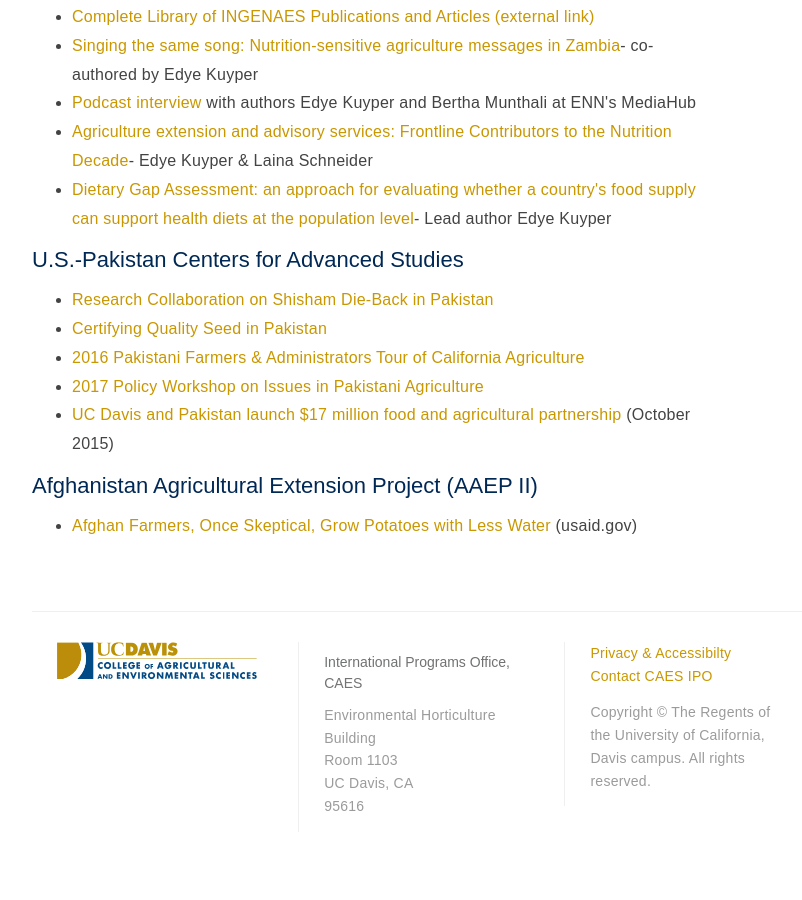
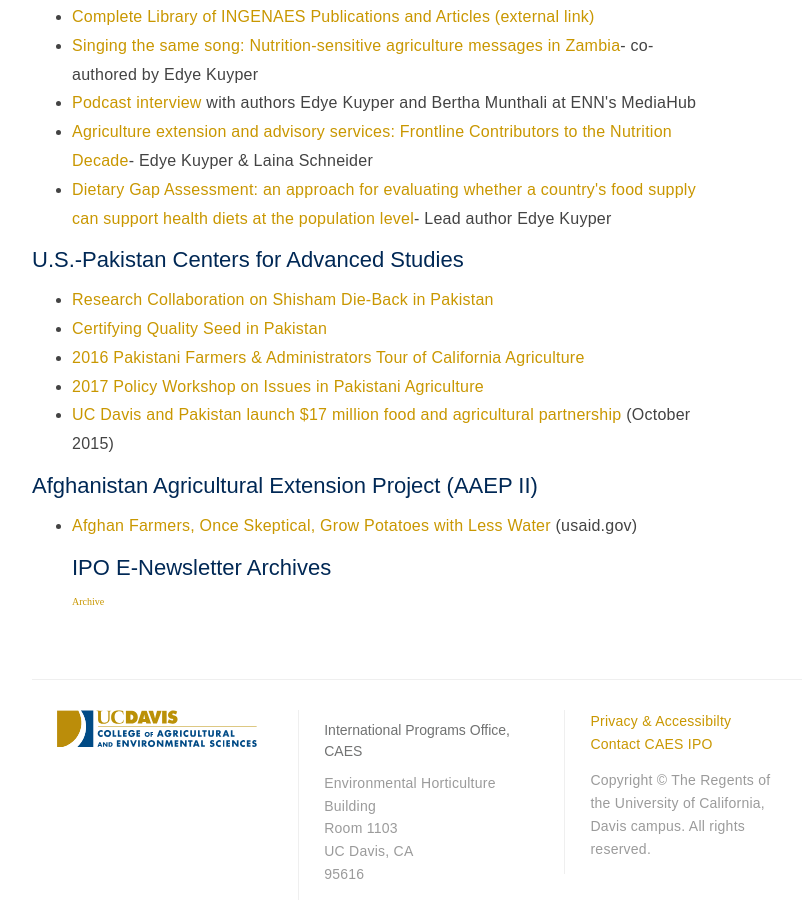
Before and after one commit to ucdavis/ip, a Jekyll site: the page built from research/archives.html, in a window 1280 px wide and 900 px high, scrolled down 1460 px. Shown: the whole window, without its empty margins (96-898 px from the left). Built offline with Jekyll 4.4.1, drawn with Linux system fonts in a browser that asks for light colours; nearby versions of some CDN libraries; before the commit the page ends 2292 px from its top, so only the background shows below that.

Commit message:
e-newsletter?

```diff
--- a/research/archives.html
+++ b/research/archives.html
@@ -56,3 +56,6 @@
 <h2>Afghanistan Agricultural Extension Project (AAEP II)</h2>
   <ul>
     <li><a target="_blank" href="https://www.usaid.gov/results-data/success-stories/new-crop-offers-potential-more-income">Afghan Farmers, Once Skeptical, Grow Potatoes with Less Water</a> (usaid.gov)</li>
+
+<h2>IPO E-Newsletter Archives</h2>
+  <a href="/about/newsletter-archive.html">Archive</a>
```
